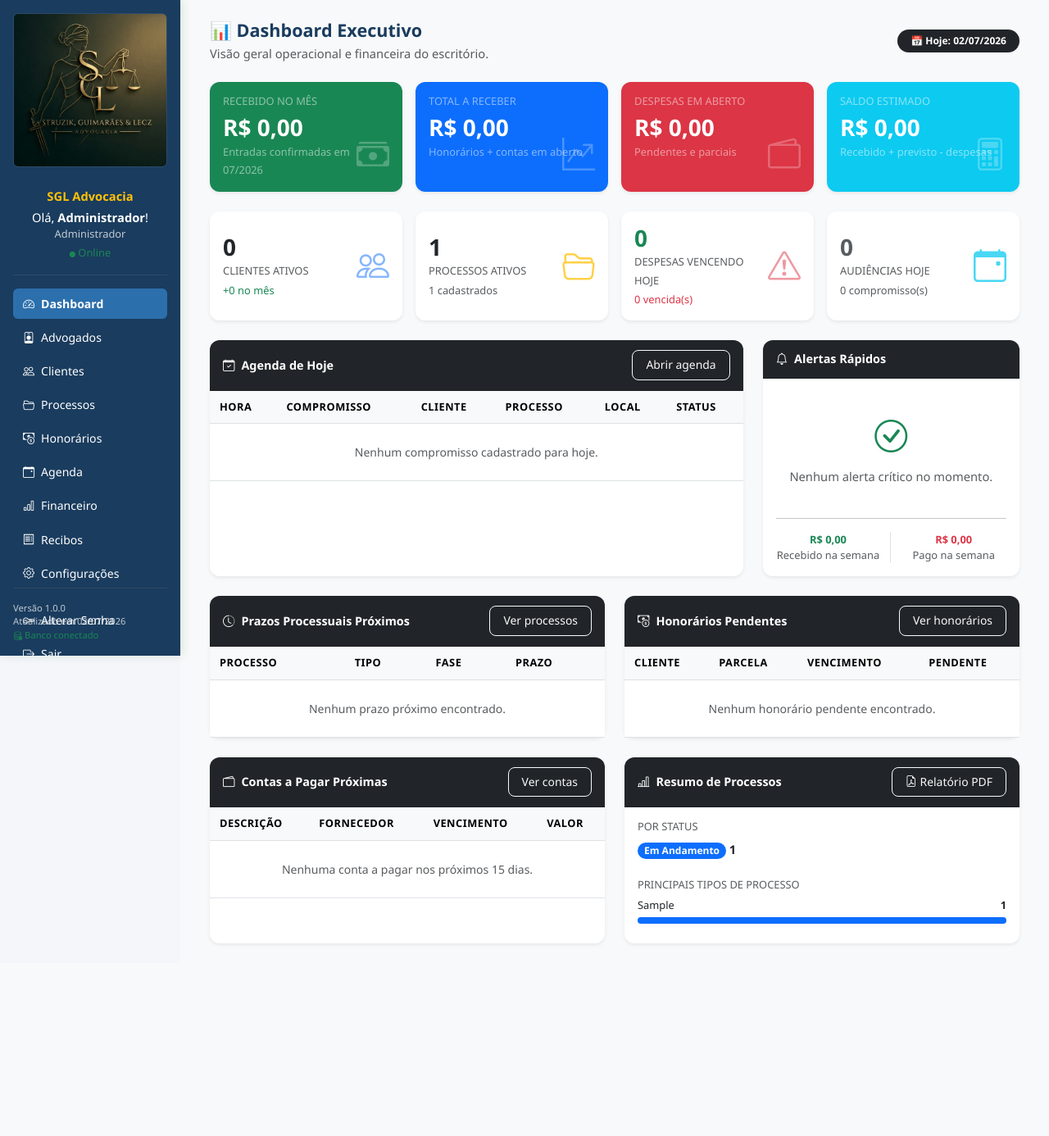
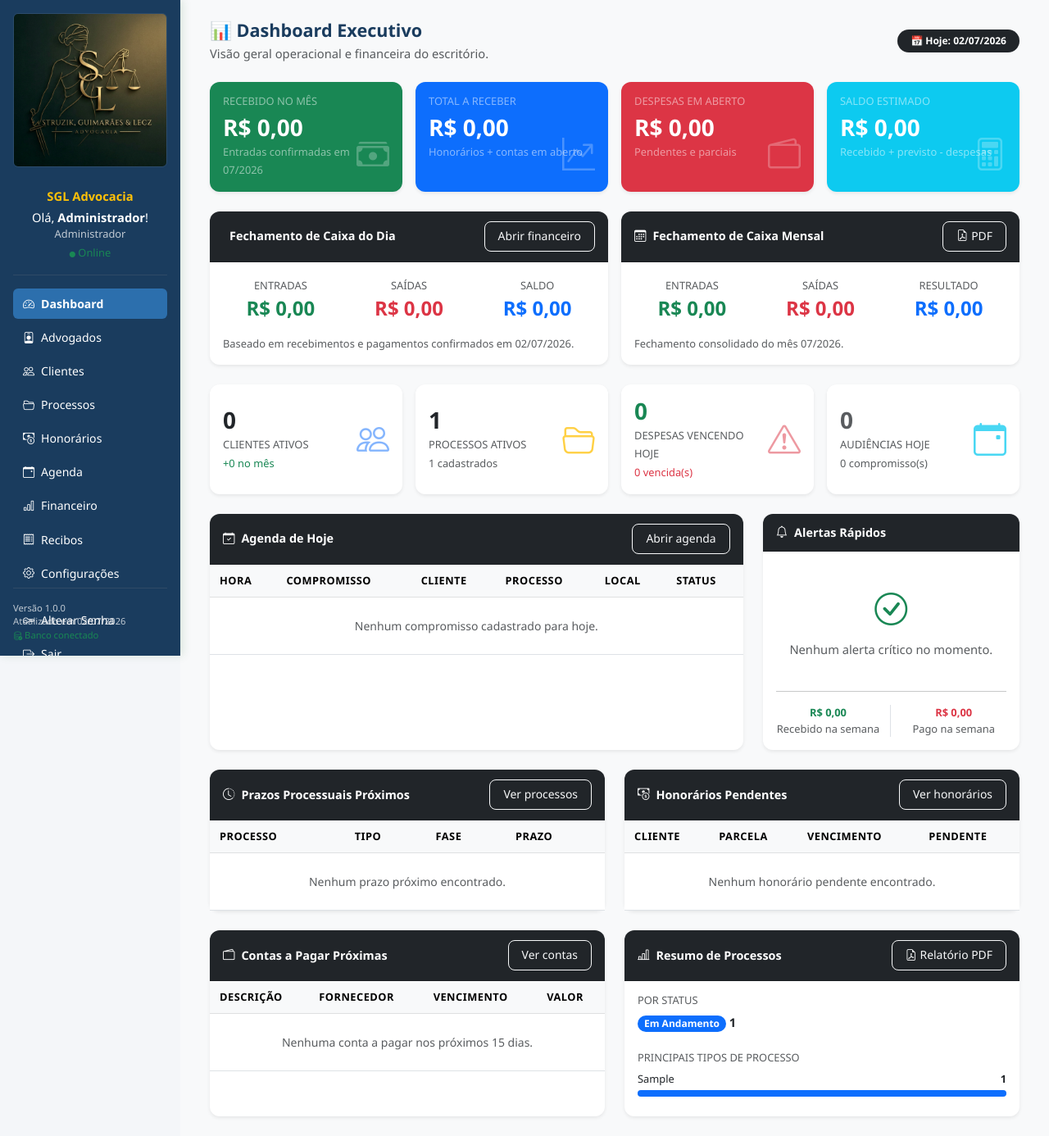
Before and after one commit to marciorj01/sgl_advocacia_v2, a PHP site: page / in a window 1280 px wide. Shown: the whole page at 82% size. Before the commit the page ends 1152 px from the top, so only its background shows below. Run offline with PHP 8.4, Linux system fonts and the light colour scheme; a user stored in the database is signed in; data comes from the database, SQL or seed files in the repository; tables that the repository leaves empty hold one stand-in row (values such as "Sample post").

Commit message:
Minha atualização

```diff
--- a/config/integracoes.php
+++ b/config/integracoes.php
@@ -15,6 +15,9 @@ if (!function_exists('sgl_garantir_logs')) {
         $conn->query("CREATE TABLE IF NOT EXISTS logs_sistema (
             id INT AUTO_INCREMENT PRIMARY KEY,
             usuario_id INT NULL,
+            usuario_nome VARCHAR(150) NULL,
+            usuario_login VARCHAR(80) NULL,
+            usuario_perfil VARCHAR(80) NULL,
             acao VARCHAR(100) NOT NULL,
             tabela VARCHAR(80) NULL,
             registro_id VARCHAR(40) NULL,
@@ -25,6 +28,13 @@ if (!function_exists('sgl_garantir_logs')) {
             INDEX idx_logs_tabela (tabela),
             INDEX idx_logs_data (criado_em)
         ) ENGINE=InnoDB DEFAULT CHARSET=utf8mb4 COLLATE=utf8mb4_unicode_ci");
+
+        // Compatibilidade com instalações que já possuíam logs_sistema sem dados do responsável.
+        if (function_exists('sgl_int_add_coluna')) {
+            sgl_int_add_coluna($conn, 'logs_sistema', 'usuario_nome', "usuario_nome VARCHAR(150) NULL");
+            sgl_int_add_coluna($conn, 'logs_sistema', 'usuario_login', "usuario_login VARCHAR(80) NULL");
+            sgl_int_add_coluna($conn, 'logs_sistema', 'usuario_perfil', "usuario_perfil VARCHAR(80) NULL");
+        }
     }
 }
 
@@ -34,10 +44,15 @@ if (!function_exists('sgl_registrar_log')) {
         try {
             sgl_garantir_logs($conn);
             $usuario_id = isset($_SESSION['user_id']) ? (int)$_SESSION['user_id'] : null;
+            $usuario_nome = $_SESSION['nome'] ?? 'Sistema';
+            $usuario_login = $_SESSION['username'] ?? null;
+            $usuario_perfil = $_SESSION['perfil'] ?? null;
             $ip = $_SERVER['REMOTE_ADDR'] ?? null;
-            $stmt = $conn->prepare("INSERT INTO logs_sistema (usuario_id, acao, tabela, registro_id, detalhes, ip) VALUES (?, ?, ?, ?, ?, ?)");
+            $detalhes = trim((string)($detalhes ?? '') . ' | Responsável: ' . $usuario_nome . ($usuario_perfil ? ' (' . $usuario_perfil . ')' : ''));
+
+            $stmt = $conn->prepare("INSERT INTO logs_sistema (usuario_id, usuario_nome, usuario_login, usuario_perfil, acao, tabela, registro_id, detalhes, ip) VALUES (?, ?, ?, ?, ?, ?, ?, ?, ?)");
             if ($stmt) {
-                $stmt->bind_param('isssss', $usuario_id, $acao, $tabela, $registro_id, $detalhes, $ip);
+                $stmt->bind_param('issssssss', $usuario_id, $usuario_nome, $usuario_login, $usuario_perfil, $acao, $tabela, $registro_id, $detalhes, $ip);
                 @$stmt->execute();
                 @$stmt->close();
             }
--- a/modules/dashboard.php
+++ b/modules/dashboard.php
@@ -150,6 +150,27 @@ $despesasPagasMes = totalScalar($conn, "
       AND status IN ('Pago','Quitada')
       AND COALESCE(data_pagamento, atualizado_em) BETWEEN '{$inicioMes}' AND '{$fimMes} 23:59:59'
 ");
+
+$entradasHoje = totalScalar($conn, "
+    SELECT COALESCE(SUM(CASE WHEN valor_pago > 0 THEN valor_pago ELSE valor END), 0) AS total
+    FROM contas_receber
+    WHERE deletado = 0
+      AND status IN ('Recebido','Pago','Quitada')
+      AND COALESCE(data_recebimento, DATE(atualizado_em), data_vencimento) = '{$hoje}'
+");
+
+$saidasHoje = totalScalar($conn, "
+    SELECT COALESCE(SUM(CASE WHEN valor_pago > 0 THEN valor_pago ELSE valor END), 0) AS total
+    FROM contas_pagar
+    WHERE deletado = 0
+      AND status IN ('Pago','Quitada')
+      AND COALESCE(data_pagamento, DATE(atualizado_em), data_vencimento) = '{$hoje}'
+");
+
+$saldoCaixaHoje = $entradasHoje - $saidasHoje;
+$entradasMes = $recebidoMes;
+$saidasMes = $despesasPagasMes;
+$saldoCaixaMes = $entradasMes - $saidasMes;
 
 $saldoEstimado = $recebidoMes + $totalAReceber - $despesasAbertas;
 
@@ -328,6 +349,42 @@ if ($compromissosHoje > 0) {
                     <h3 class="fw-bold mb-0"><?= moeda($saldoEstimado) ?></h3>
                     <small class="text-white-50">Recebido + previsto - despesas</small>
                     <i class="bi bi-calculator fs-1 position-absolute end-0 bottom-0 m-3 opacity-25"></i>
+                </div>
+            </div>
+        </div>
+    </div>
+
+
+    <div class="row g-3 mb-4">
+        <div class="col-lg-6">
+            <div class="card border-0 shadow-sm h-100">
+                <div class="card-header bg-dark text-white d-flex justify-content-between align-items-center">
+                    <span><i class="bi bi-cash-register me-2"></i>Fechamento de Caixa do Dia</span>
+                    <a href="?mod=financeiro" class="btn btn-sm btn-outline-light">Abrir financeiro</a>
+                </div>
+                <div class="card-body">
+                    <div class="row text-center g-3">
+                        <div class="col-4"><small class="text-muted text-uppercase">Entradas</small><div class="fw-bold text-success fs-5"><?= moeda($entradasHoje) ?></div></div>
+                        <div class="col-4"><small class="text-muted text-uppercase">Saídas</small><div class="fw-bold text-danger fs-5"><?= moeda($saidasHoje) ?></div></div>
+                        <div class="col-4"><small class="text-muted text-uppercase">Saldo</small><div class="fw-bold <?= $saldoCaixaHoje >= 0 ? 'text-primary' : 'text-danger' ?> fs-5"><?= moeda($saldoCaixaHoje) ?></div></div>
+                    </div>
+                    <div class="small text-muted mt-3">Baseado em recebimentos e pagamentos confirmados em <?= date('d/m/Y') ?>.</div>
+                </div>
+            </div>
+        </div>
+        <div class="col-lg-6">
+            <div class="card border-0 shadow-sm h-100">
+                <div class="card-header bg-dark text-white d-flex justify-content-between align-items-center">
+                    <span><i class="bi bi-calendar3 me-2"></i>Fechamento de Caixa Mensal</span>
+                    <button type="button" class="btn btn-sm btn-outline-light" onclick="window.print()"><i class="bi bi-file-earmark-pdf me-1"></i>PDF</button>
+                </div>
+                <div class="card-body">
+                    <div class="row text-center g-3">
+                        <div class="col-4"><small class="text-muted text-uppercase">Entradas</small><div class="fw-bold text-success fs-5"><?= moeda($entradasMes) ?></div></div>
+                        <div class="col-4"><small class="text-muted text-uppercase">Saídas</small><div class="fw-bold text-danger fs-5"><?= moeda($saidasMes) ?></div></div>
+                        <div class="col-4"><small class="text-muted text-uppercase">Resultado</small><div class="fw-bold <?= $saldoCaixaMes >= 0 ? 'text-primary' : 'text-danger' ?> fs-5"><?= moeda($saldoCaixaMes) ?></div></div>
+                    </div>
+                    <div class="small text-muted mt-3">Fechamento consolidado do mês <?= date('m/Y') ?>.</div>
                 </div>
             </div>
         </div>
```
Also changed, not shown: DOCUMENTACAO_FASE3_2_5_CAIXA_LOGS_RECIBO_A5.md (added, +19 -0 lines), modules/configuracoes.php (+7 -6 lines), modules/recibos.php (+18 -11 lines).
